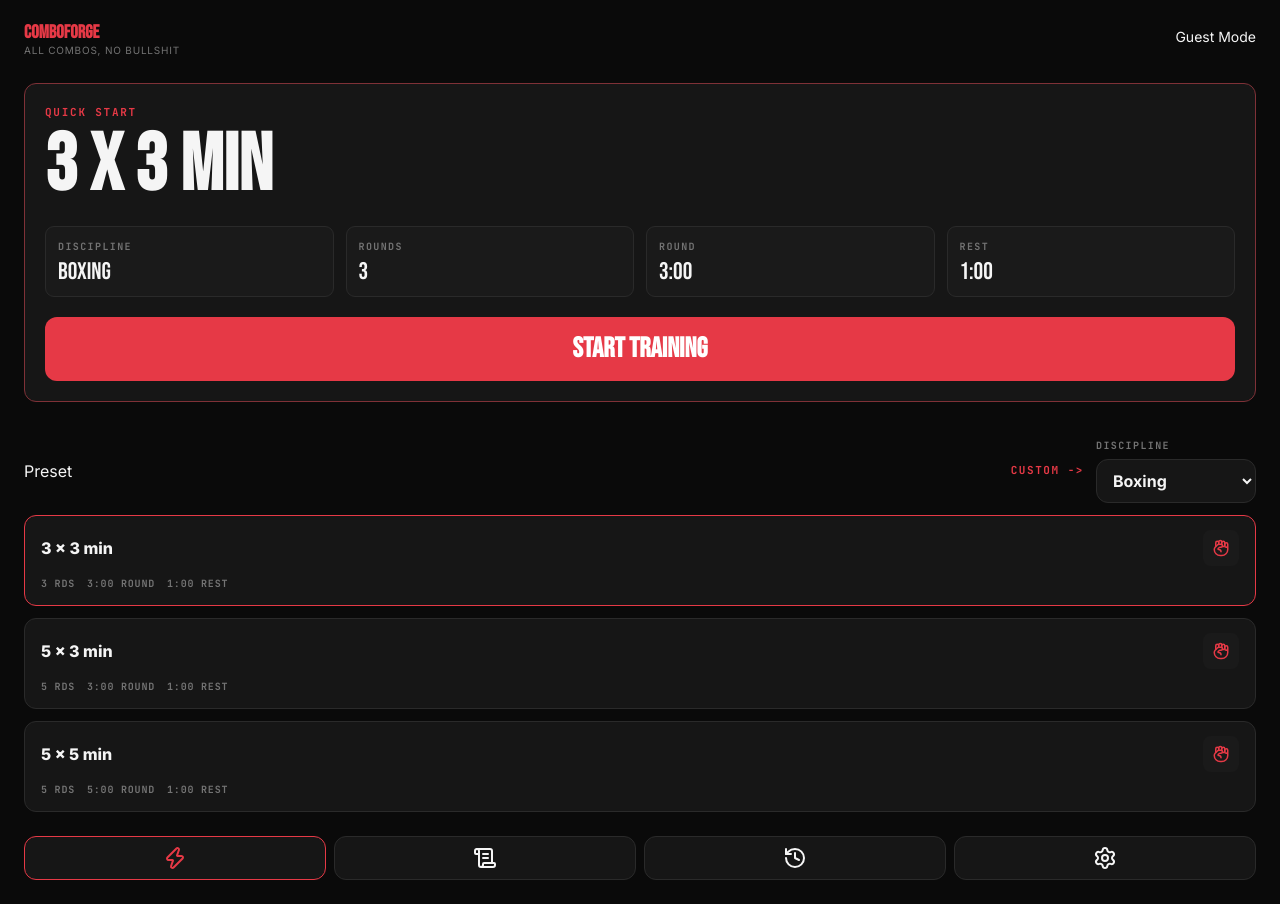
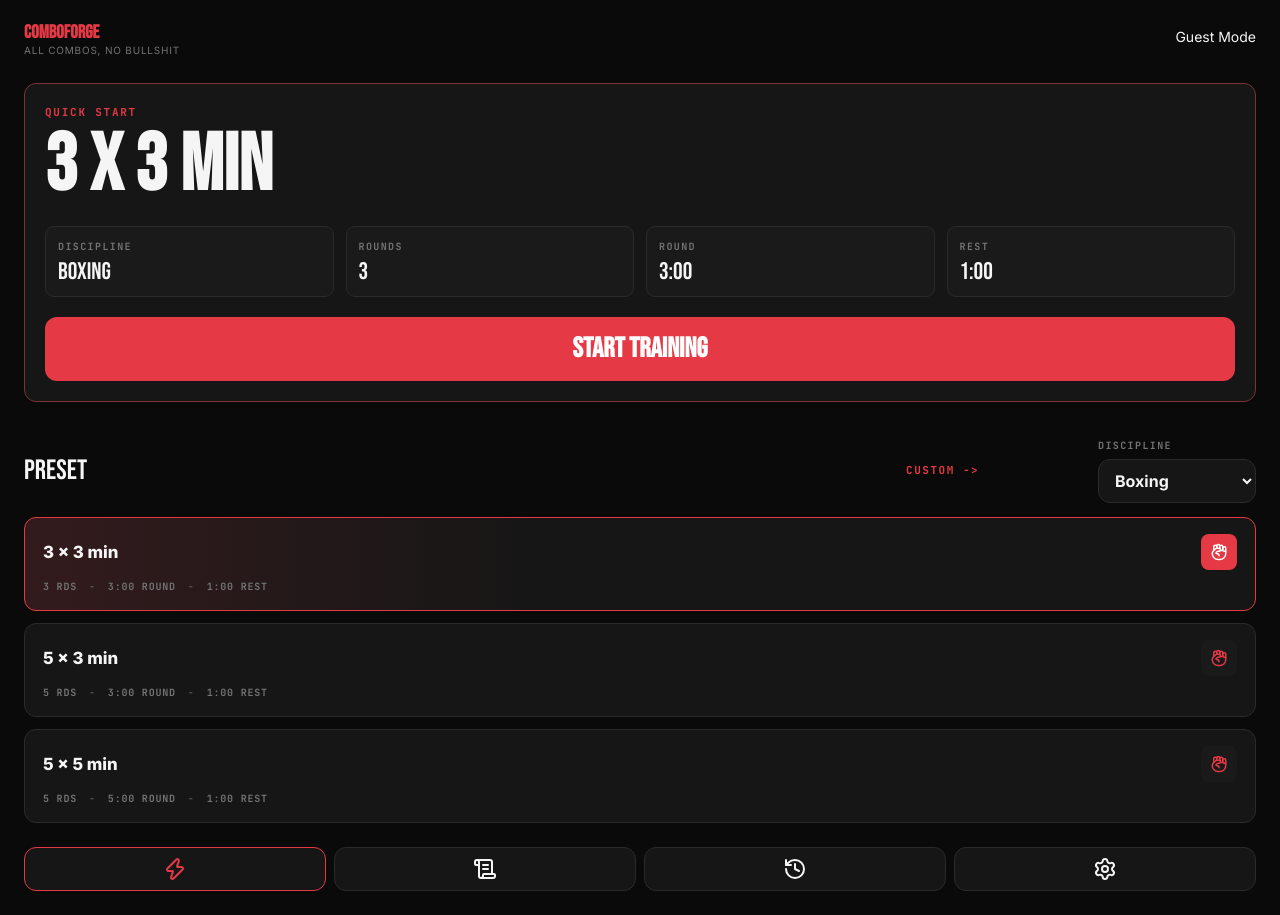
Before and after one commit to Leandro-Da-Souza/comboforge, a React (Vite) app: page / in a window 1280 px wide. Built offline with nearby package versions, Linux system fonts and the light colour scheme.

Commit message:
additional styling on the home page and its components

```diff
--- a/src/components/QuickStart.tsx
+++ b/src/components/QuickStart.tsx
@@ -18,11 +18,11 @@ export default function QuickStart({
   return (
     <div className="quick-start">
       <div>
-        <p className="kicker">Quick Start</p>
+        <p className="quick-start-kicker">Quick Start</p>
         <h2>{selectedPreset.name}</h2>
       </div>
 
-      <dl className="session-summary">
+      <dl className="quick-start-summary">
         <div>
           <dt>Discipline</dt>
           <dd>{selectedDiscipline}</dd>
@@ -41,7 +41,11 @@ export default function QuickStart({
         </div>
       </dl>
 
-      <Button className="start-button" variant="primary" onClick={onStart}>
+      <Button
+        className="quick-start-button"
+        variant="primary"
+        onClick={onStart}
+      >
         Start Training
       </Button>
     </div>
--- a/src/styles/home.css
+++ b/src/styles/home.css
@@ -13,7 +13,7 @@
 .home-setup {
   display: flex;
   flex-direction: column;
-  gap: 12px;
+  gap: 14px;
 }
 
 .home-section-heading {
@@ -21,6 +21,15 @@
   grid-template-columns: 1fr auto;
   align-items: center;
   gap: 12px;
+}
+
+.home-kicker {
+  margin: 0;
+  color: var(--foreground);
+  font-family: var(--ff-display);
+  font-size: 1.75rem;
+  line-height: 1;
+  text-transform: uppercase;
 }
 
 .home-section-heading a {
@@ -33,18 +42,22 @@
   text-transform: uppercase;
 }
 
+.home-section-heading a:hover,
+.home-section-heading a:focus-visible {
+  color: var(--foreground);
+}
+
 .home-section-heading .select-field {
   grid-column: 1 / -1;
 }
 
 @media (min-width: 480px) {
   .home-section-heading {
-    grid-template-columns: 1fr auto auto;
+    grid-template-columns: 1fr auto;
   }
 
   .home-section-heading .select-field {
-    grid-column: auto;
-    min-width: 160px;
+    grid-column: 1 / -1;
   }
 }
 
@@ -52,4 +65,12 @@
   .home-screen {
     gap: 36px;
   }
+
+  .home-section-heading {
+    grid-template-columns: 1fr minmax(180px, auto) auto;
+  }
+
+  .home-section-heading .select-field {
+    grid-column: auto;
+  }
 }
--- a/src/styles/preset.css
+++ b/src/styles/preset.css
@@ -6,13 +6,29 @@
 
 .preset-selector-button {
   width: 100%;
-  min-height: 76px;
-  padding: 14px 16px;
+  min-height: 84px;
+  border-color: color-mix(in srgb, var(--border) 82%, var(--primary));
+  padding: 16px 18px;
   display: flex;
   flex-direction: column;
   align-items: stretch;
-  gap: 10px;
+  gap: 9px;
   text-align: left;
+}
+
+.preset-selector-button:hover:not(:disabled),
+.preset-selector-button:focus-visible {
+  border-color: var(--primary);
+}
+
+.preset-selector-button[aria-pressed='true'] {
+  background:
+    linear-gradient(
+      90deg,
+      color-mix(in srgb, var(--primary) 14%, transparent),
+      transparent 42%
+    ),
+    var(--surface);
 }
 
 .preset-selector-title {
@@ -25,8 +41,9 @@
 .preset-selector-title p {
   margin: 0;
   color: var(--foreground);
-  font-size: 1rem;
+  font-size: 1.05rem;
   font-weight: 800;
+  line-height: 1.2;
 }
 
 .preset-selector-title span {
@@ -41,6 +58,11 @@
   color: var(--primary);
 }
 
+.preset-selector-button[aria-pressed='true'] .preset-selector-title span {
+  background: var(--primary);
+  color: var(--primary-foreground);
+}
+
 .preset-selector-info {
   display: flex;
   flex-wrap: wrap;
@@ -52,3 +74,9 @@
   letter-spacing: 0.08em;
   text-transform: uppercase;
 }
+
+.preset-selector-info span:not(:last-child)::after {
+  content: '-';
+  margin-left: 12px;
+  color: color-mix(in srgb, var(--muted-foreground) 68%, transparent);
+}
--- a/src/styles/quickstart.css
+++ b/src/styles/quickstart.css
@@ -1,4 +1,4 @@
-.kicker {
+.quick-start-kicker {
   margin: 0;
   color: var(--primary);
   font-family: var(--ff-mono);
@@ -8,12 +8,12 @@
   text-transform: uppercase;
 }
 
-.quick-start h2,
-.section-heading h2 {
-  margin: 0;
+.quick-start h2 {
+  margin: 6px 0 0;
   color: var(--foreground);
   font-family: var(--ff-display);
   line-height: 1;
+  font-size: clamp(2.25rem, 18vw, 5rem);
 }
 
 .quick-start {
@@ -26,19 +26,14 @@
   background: var(--surface);
 }
 
-.quick-start h2 {
-  margin-top: 6px;
-  font-size: clamp(2.25rem, 18vw, 5rem);
-}
-
-.session-summary {
+.quick-start-summary {
   display: grid;
   grid-template-columns: repeat(2, minmax(0, 1fr));
   gap: 12px;
   margin: 0;
 }
 
-.session-summary div {
+.quick-start-summary div {
   min-width: 0;
   border: 1px solid var(--border);
   border-radius: calc(var(--radius) * 0.75);
@@ -46,7 +41,7 @@
   background: var(--muted);
 }
 
-.session-summary dt {
+.quick-start-summary dt {
   color: var(--muted-foreground);
   font-family: var(--ff-mono);
   font-size: 10px;
@@ -55,7 +50,7 @@
   text-transform: uppercase;
 }
 
-.session-summary dd {
+.quick-start-summary dd {
   margin: 6px 0 0;
   overflow-wrap: anywhere;
   color: var(--foreground);
@@ -65,7 +60,7 @@
   text-transform: uppercase;
 }
 
-.start-button {
+.quick-start-button {
   min-height: 64px;
   font-family: var(--ff-display);
   font-size: 1.75rem;
@@ -74,7 +69,7 @@
 }
 
 @media (min-width: 720px) {
-  .session-summary {
+  .quick-start-summary {
     grid-template-columns: repeat(4, minmax(0, 1fr));
   }
 }
--- a/src/styles/ui/select.css
+++ b/src/styles/ui/select.css
@@ -15,15 +15,22 @@
 }
 
 .select-control {
+  width: 100%;
   min-height: 44px;
   border: 1px solid var(--border);
   border-radius: var(--radius);
   padding: 0 36px 0 12px;
   background: var(--surface);
   color: var(--foreground);
+  cursor: pointer;
   font: inherit;
+  font-family: var(--ff-sans);
   font-weight: 700;
   text-transform: capitalize;
+}
+
+.select-control:hover {
+  border-color: color-mix(in srgb, var(--primary) 70%, var(--border));
 }
 
 .select-control:focus-visible {
```
